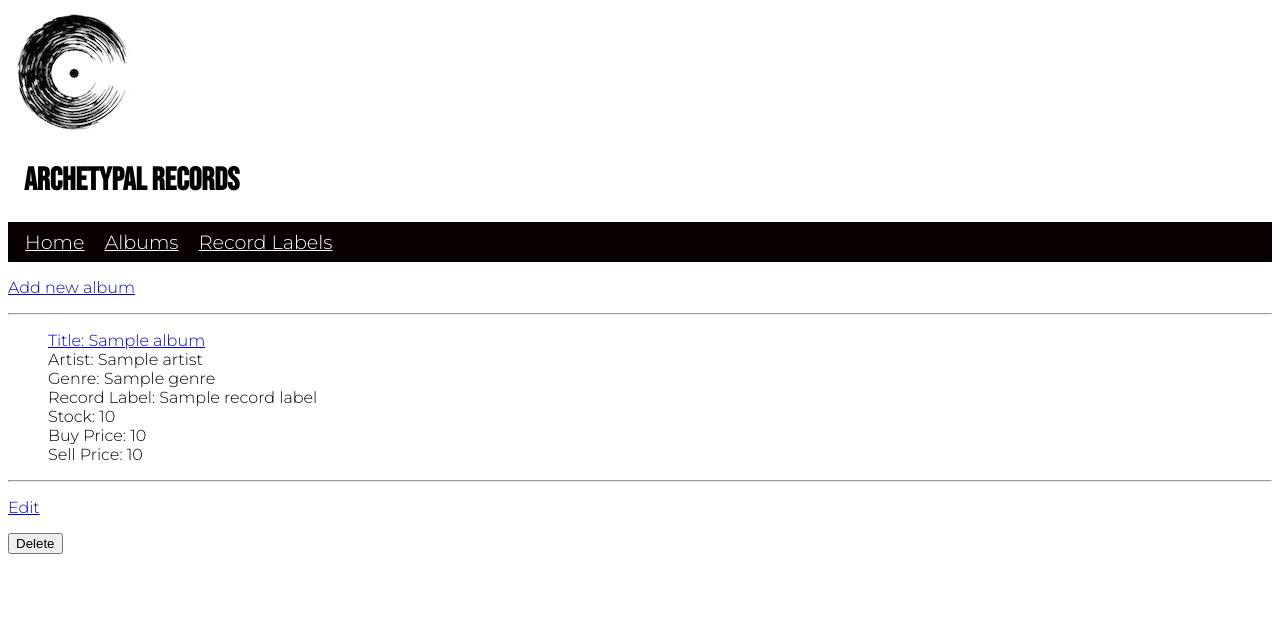
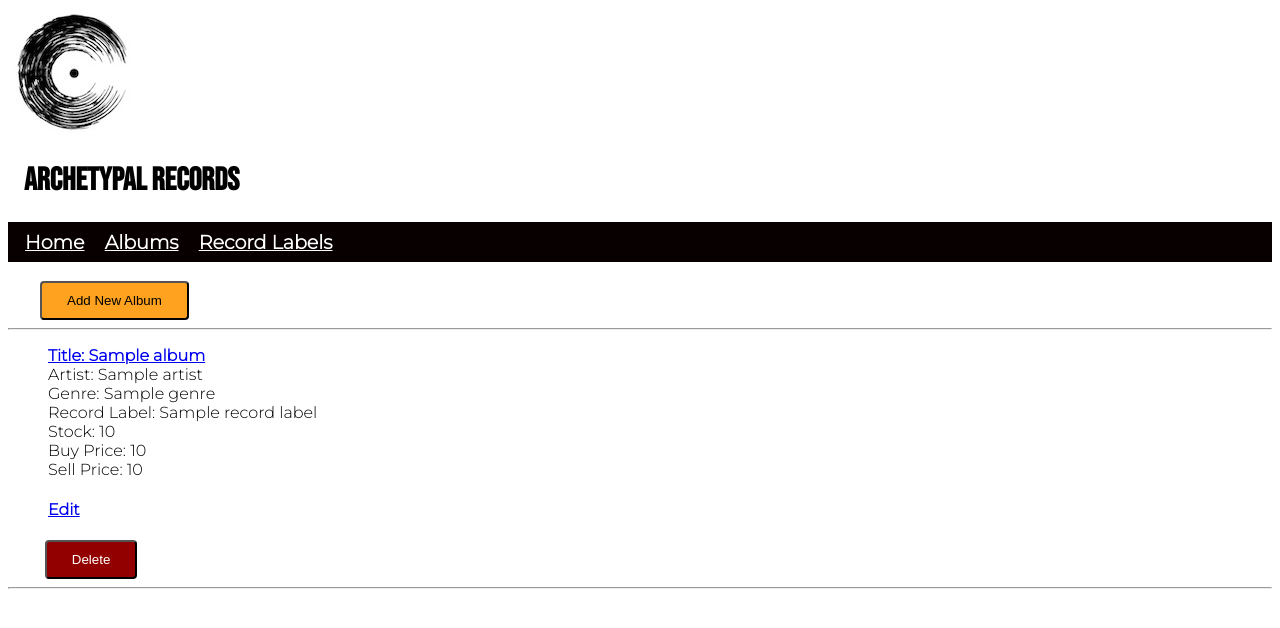
Before and after one commit to jonstrandberg/Python_project_Week5, a Flask app: page /albums in a window 1280 px wide. Shown: the top 628 px of the page. Run offline with Flask 2, Linux system fonts and the light colour scheme; a database or web service that is not in the repository returns one stand-in record (values such as "Sample title"); some libraries are stand-ins or nearby versions.

Commit message:
Safe point

```diff
--- a/static/css/style.css
+++ b/static/css/style.css
@@ -17,7 +17,7 @@ h1 {font-family: 'Bebas Neue', cursive; font-size: 1.5rem; margin-left: 1rem; }
 }
 
 .header2 .navbar a:hover{
-    background: rgb(49, 112, 87);
+    background: rgb(255, 191, 0);
 }
 
 body {font-family: 'Montserrat', sans-serif; font-size: 1rem;}
@@ -27,9 +27,56 @@ h1 {font-family: 'Bebas Neue', cursive; font-size: 2rem;}
 
 ul > li {list-style: none;}
 
+input[type=submit] {
+    background-color: rgb(146, 0, 0);
+    color: white;
+    padding: 10px 25px;
+    border-radius: 4px;
+}
 
-.image-album-display { margin-left: 5rem; display: flex; flex-direction: row; flex-wrap: wrap; align-items: center; background-color: rgb(253, 249, 249); box-shadow: 10px 10px 10px rgb(117, 114, 114); width: 85%;
+input[type=submit]:hover {
+    background-color: rgb(255, 0, 0);
+}
+
+button {
+    margin-left: 2rem;
+    background-color: rgb(255, 162, 31); color: black;
+    padding: 10px 25px;
+    border-radius: 4px;
+}
+
+button:hover {background-color: rgb(246, 255, 0);
+}
+
+.image-album-display {
+margin-left: 5rem;
+display: flex;
+flex-direction: row;
+flex-wrap: wrap;
+align-items: center;
+background-color: rgb(253, 249, 249);
+box-shadow: 10px 10px 10px rgb(117, 114, 114);
+width: 85%;
 }
 
 .image-album-display > img { width: 16.6%; align-items: center;
 }
+
+.edit-album { margin-left: 2.5rem;
+}
+
+
+.delete-form { margin-left: 2.3rem;
+}
+
+a { font-weight: bold;
+}
+
+p {
+color: rgb(0, 0, 0);
+font-weight: bold;
+margin-left: 2.5rem;
+}
+
+.warning { margin-left: 2.5rem;
+}
--- a/templates/albums/index.html
+++ b/templates/albums/index.html
@@ -8,8 +8,11 @@
         <a href="/record-labels">Record Labels</a>
     </nav>
 </div>
-<div>
-    <p><a href="/albums//new">Add new album</a></p>
+<br>
+<div class="new-album">
+    <a href="/albums//new">
+        <button>Add New Album</button>
+    </a>
 </div>
 <hr>
     {% for album in all_albums %}
@@ -39,15 +42,18 @@
             </li>
         </ul>
         {% if album.stock == 0 %}
-        <p> SOLD OUT </p>
+        <p> SOLD OUT &#10060;</p>
         {% elif album.stock < 5 %}
         <p> LOW STOCK </p>
+        <div class="warning">
+        &#9888;&#65039;
+        </div>
         {% endif %}
 
 
-        <hr>
-        <div>
-            <p><a href="/albums/{{album.id}}/edit">Edit</a></p>
+
+        <div class="edit-album">
+            <h4><a href="/albums/{{album.id}}/edit">Edit</a></h4>
         </div>
         <div class="buttons">
 
@@ -55,7 +61,7 @@
                 <input type="submit" value="Delete">
             </form>
 
-
+    <hr>
     {% endfor %}
     </div>
 </div>
```
Also changed, not shown: templates/record_labels/index.html (+9 -2 lines).
